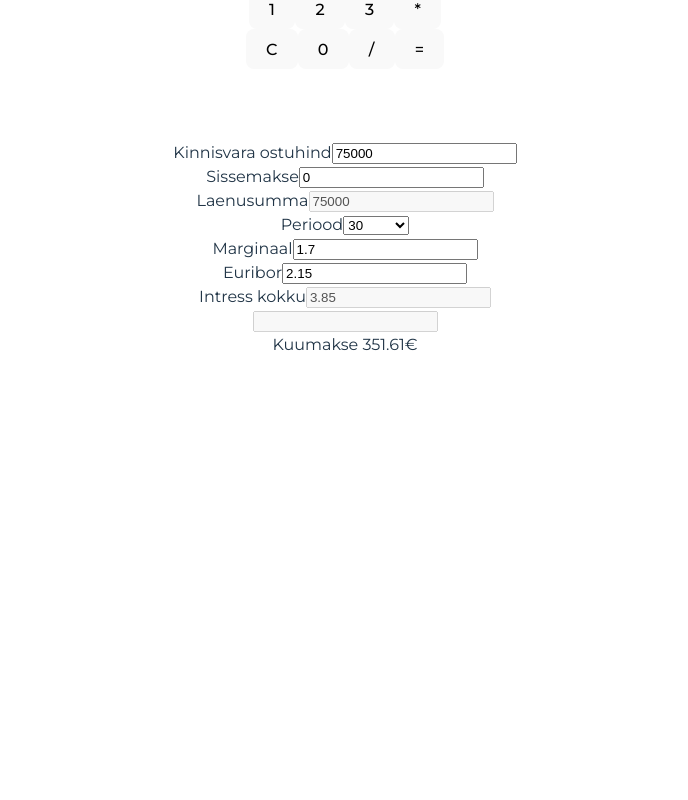
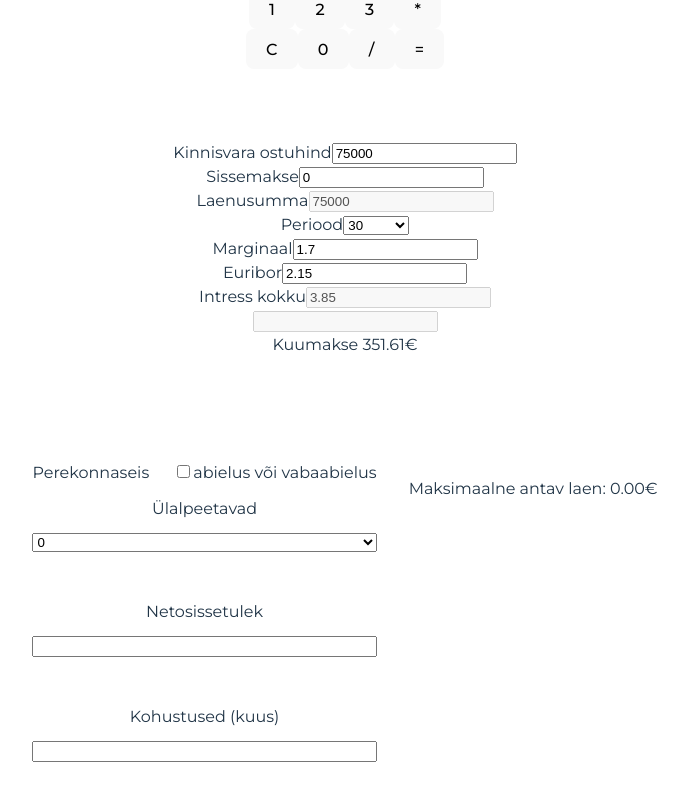
Before and after one commit to hallapmark/veebipood, a React (Vite) app: page /kalkulaator in a window 1280 px wide. Shown: the part 336-1136 px from the top of the page, without its empty margins (295-983 px from the left). Before the commit the page ends 800 px from the top, so only its background shows below. Built offline with nearby package versions, Linux system fonts and the light colour scheme.

Commit message:
Add maximum loan amount calculator

```diff
--- /dev/null
+++ b/src/components/MaksimaalneKalkulaator.jsx
@@ -0,0 +1,92 @@
+import { useRef, useState } from "react";
+import "./styles/MaksimaalneKalkulaator.css";
+
+function MaksimaalneKalkulaator() {
+  const kooselusRef = useRef(true); // true === abielus või vabaabielus
+  const ulalpeetavadRef = useRef(1);
+  const netosissetulekRef = useRef(900);
+  const kohustusedRef = useRef(0); // igakuised
+
+  const [maksimaalneLaen, setMaksimaalneLaen] = useState(0)
+
+  function arutaMaksimaalneLaen() {
+    const married = Number(kooselusRef.current.checked);
+    const dependents = Number(ulalpeetavadRef.current.value);
+    const income = Number(netosissetulekRef.current.value);
+    const obligations = Number(kohustusedRef.current.value);
+    setMaksimaalneLaen(maxLoanLinear(married, dependents, income, obligations))
+  }
+
+  function maxLoanLinear(married, dependents, income, obligations) {
+    // Kratil palusin lineaarregressiooni teha. Pole täpne, aga siin võiks sobida.
+    // Fitted parameters
+    const alpha = 84.66464769; // base loan-per-euro-of-income
+    const gamma = 10.8522748; // dependent penalty per (income * effectiveDependents)
+    const beta = 170.42277873; // euro penalty per euro of obligations
+
+    // abielu/vabaabielu vähendab ülalpeetavatest tulenevat penaltyt
+    const marriedReduction = 0.763;
+
+    const effDependents = dependents * (1 - (married ? marriedReduction : 0));
+
+    // Lineaarmudel
+    const loan =
+      income * alpha - income * gamma * effDependents - beta * obligations;
+
+    if (income < 900) return 0; // hard minimum
+    if (loan <= 0) return 0;
+    return Math.max(0, loan);
+  }
+
+  return (
+    <div>
+      <div className="flexXContainer">
+        <div className="maxLaenuSisend">
+          <div className="inputRow perekonnaSeis">
+            <label>Perekonnaseis</label>
+            <label>
+              <input
+                type="checkbox"
+                ref={kooselusRef}
+                onChange={arutaMaksimaalneLaen}
+              />abielus või vabaabielus
+            </label>
+          </div>
+          <label>Ülalpeetavad</label>
+          <select
+            ref={ulalpeetavadRef}
+            onChange={arutaMaksimaalneLaen}
+          >
+            <option>0</option>
+            <option>1</option>
+            <option>2</option>
+            <option>3</option>
+            <option>4</option>
+            <option>5</option>
+            <option>6+</option>
+          </select>{" "}
+          <br />
+          <label>Netosissetulek</label>
+          <input
+            ref={netosissetulekRef}
+            onChange={arutaMaksimaalneLaen}
+            type="text"
+          /> <br />
+          <label>Kohustused (kuus)</label>
+          <input
+            ref={kohustusedRef}
+            onChange={arutaMaksimaalneLaen}
+            type="text" />
+          <br />
+        </div>
+        <div className="MaxLaenuTulemus">
+          <p>
+            Maksimaalne antav laen: {maksimaalneLaen.toFixed(2)}€
+          </p>
+        </div>
+      </div>
+    </div>
+  );
+}
+
+export default MaksimaalneKalkulaator;
--- /dev/null
+++ b/src/components/styles/MaksimaalneKalkulaator.css
@@ -0,0 +1,24 @@
+.flexXContainer {
+  display: flex;
+  justify-content: center;
+  gap: 2rem;
+  padding: 2rem;
+}
+
+.maxLaenuSisend {
+  display: flex;
+  flex-direction: column;
+  gap: 0.75rem;
+  align-items: stretch;
+}
+
+.inputRow {
+  display: flex;
+  align-items: center;
+  justify-content: flex-start;
+  gap: 1.5rem;
+}
+
+/* .perekonnaSeis {
+  gap: 2rem;
+} */
--- a/src/pages/Kalkulaator.jsx
+++ b/src/pages/Kalkulaator.jsx
@@ -1,5 +1,6 @@
 import Tavakalkulaator from '../components/Tavakalkulaator'
 import LaenuKalkulaator from '../components/LaenuKalkulaator'
+import MaksimaalneKalkulaator from '../components/MaksimaalneKalkulaator'
 
 function Kalkulaator() {
   return (
@@ -9,6 +10,10 @@ function Kalkulaator() {
         <br /><br /><br />
 
         <LaenuKalkulaator />
+
+        <br /><br /><br />
+
+        <MaksimaalneKalkulaator />
     </div>
   )
 }
```
